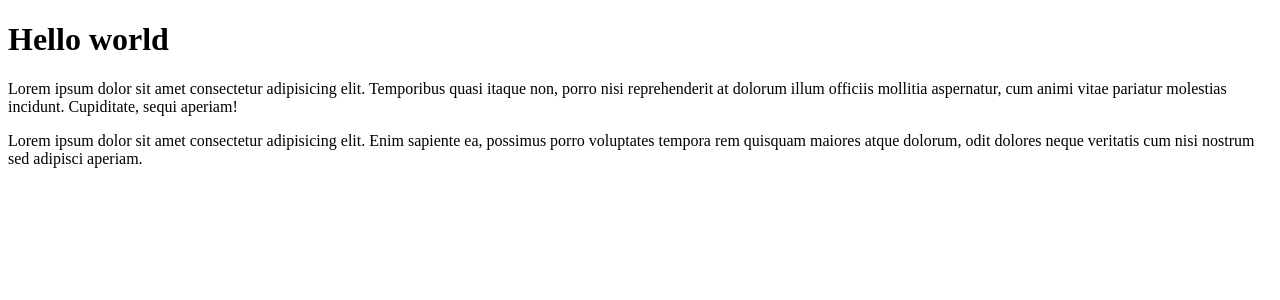
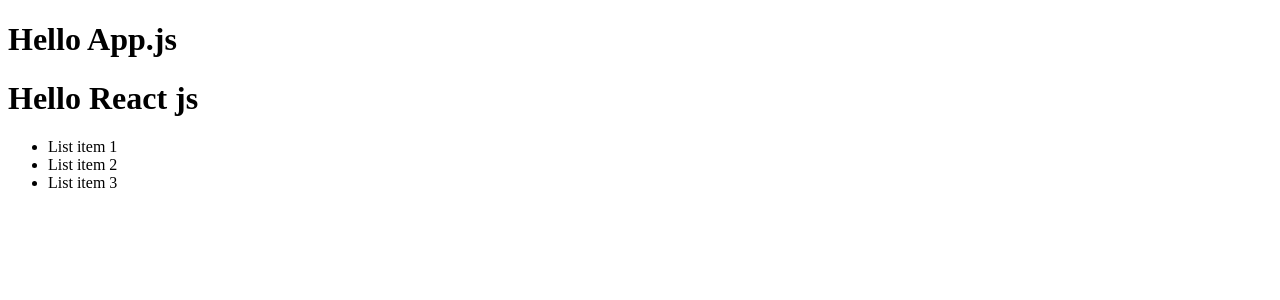
Before and after one commit to OlBul/shop_fake, a React (Create React App) app: page / in a window 1280 px wide. Shown: the top 300 px of the page. Built offline with nearby package versions, Linux system fonts and the light colour scheme.

Commit message:
add absolute imports

```diff
--- a/package.json
+++ b/package.json
@@ -39,5 +39,8 @@
       "last 1 firefox version",
       "last 1 safari version"
     ]
+  },
+  "devDependencies": {
+    "prettier": "2.7.1"
   }
 }
--- /dev/null
+++ b/src/container/App/App.tsx
@@ -0,0 +1,31 @@
+import React from 'react'
+
+type Props = {
+  title: string
+}
+
+const AppList = () => {
+  return (
+    <ul>
+      <li>List item 1</li>
+      <li>List item 2</li>
+      <li>List item 3</li>
+    </ul>
+  )
+}
+
+const AppHeader = (props: Props) => {
+  return <h1>Hello {props.title}</h1>
+}
+
+const App = () => {
+  return (
+    <>
+    <AppHeader title='App.js'/>
+    <AppHeader title='React js'/>
+    <AppList/>
+    </>
+  )
+}
+
+export default App
--- a/src/index.tsx
+++ b/src/index.tsx
@@ -1,19 +1,6 @@
 import React from 'react';
 import ReactDOM from 'react-dom/client';
-
-
-
-function App() {
-  return (
-    <>
-    <div>
-      <h1>Hello world</h1>
-    <p>Lorem ipsum dolor sit amet consectetur adipisicing elit. Temporibus quasi itaque non, porro nisi reprehenderit at dolorum illum officiis mollitia aspernatur, cum animi vitae pariatur molestias incidunt. Cupiditate, sequi aperiam!</p>
-    </div>
-    <div>Lorem ipsum dolor sit amet consectetur adipisicing elit. Enim sapiente ea, possimus porro voluptates tempora rem quisquam maiores atque dolorum, odit dolores neque veritatis cum nisi nostrum sed adipisci aperiam.</div>
-    </>
-  )
-}
+import App from './container/App/App'
 
 const root = ReactDOM.createRoot(
   document.getElementById('root') as HTMLElement
--- a/tsconfig.json
+++ b/tsconfig.json
@@ -18,7 +18,8 @@
     "resolveJsonModule": true,
     "isolatedModules": true,
     "noEmit": true,
-    "jsx": "react-jsx"
+    "jsx": "react-jsx",
+    "baseUrl": "src"
   },
   "include": [
     "src"
```
Also changed, not shown: .prettierrc.json (added), 1 other file (tests, documents, lock files or other folders).
